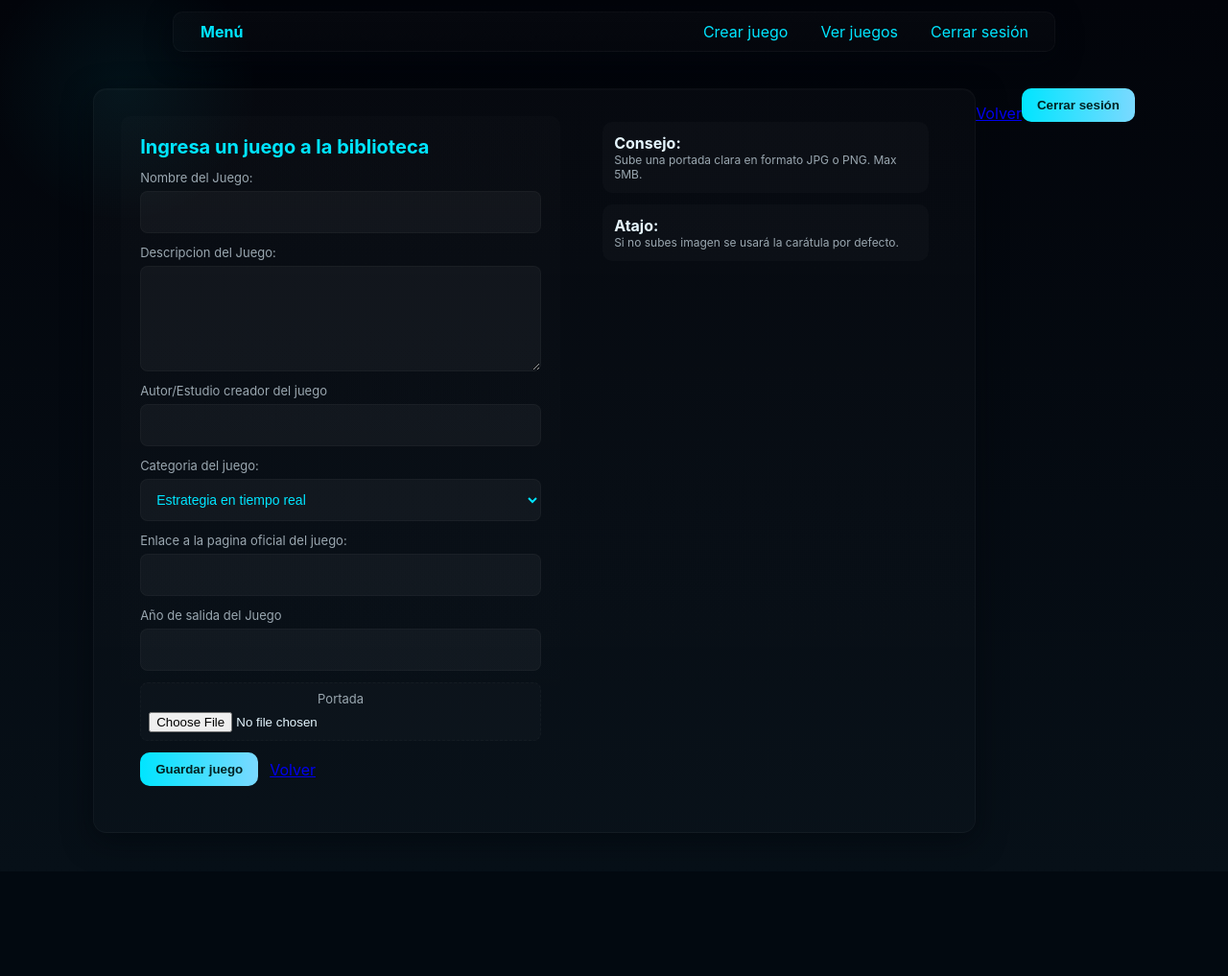
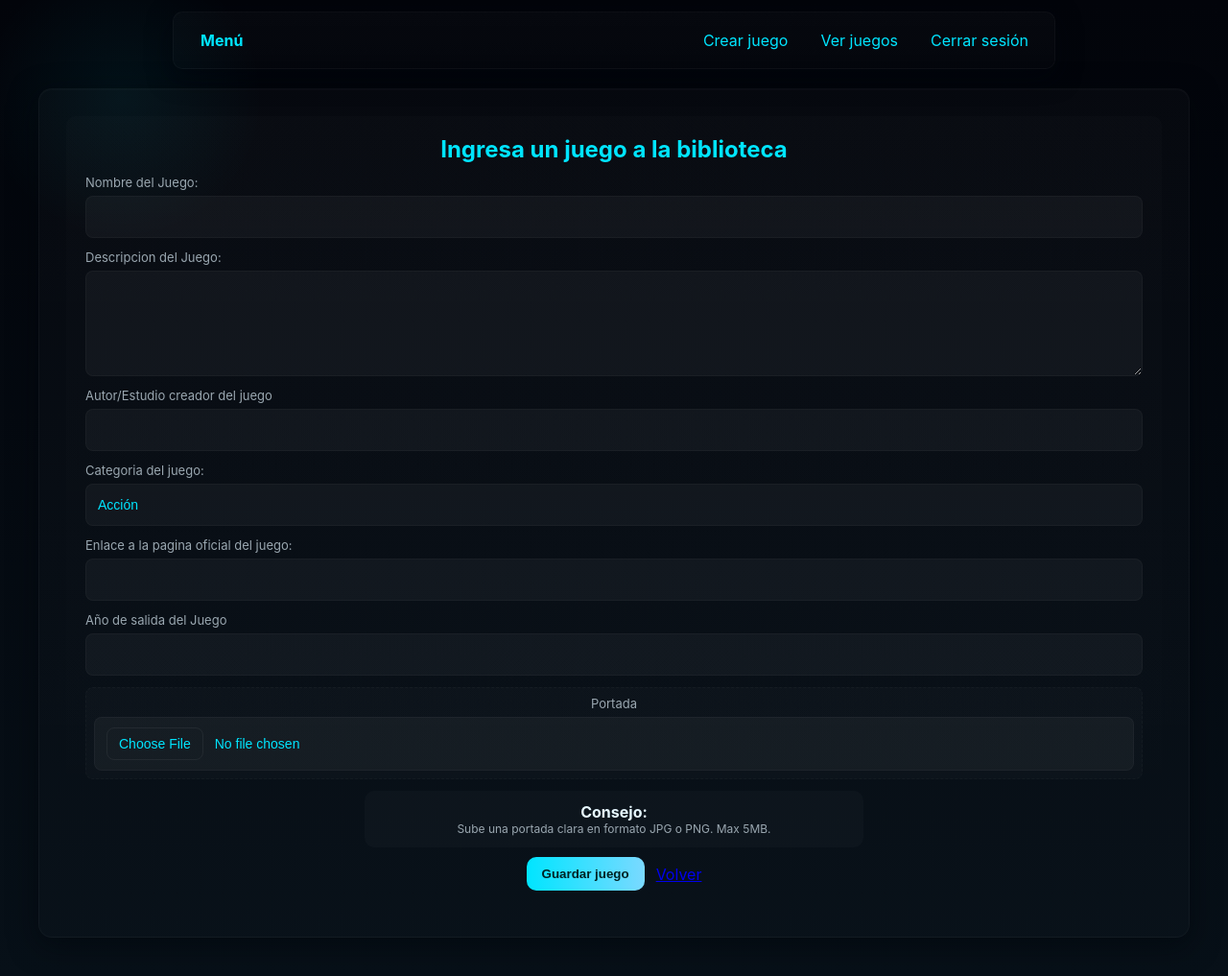
Before and after one commit to ElZorroGG/ActividadEvaluable1PHP, a PHP site: page /CreaBiblioteca.php in a window 1280 px wide. Shown: the whole page at 96% size. Before the commit the page ends 868 px from the top, so only its background shows below. Run offline with PHP 8.4, Linux system fonts and the light colour scheme; the visitor is signed in with stand-in values (Sample User, id 1).

Commit message:
arreglos css(Primo)

```diff
--- a/CreaBiblioteca.php
+++ b/CreaBiblioteca.php
@@ -50,10 +50,20 @@ unset($_SESSION["ErrorAñadirJuego"], $_SESSION["ExitoAñadirJuego"]);
                     <div class="form-row">
                         <label for="Categoria">Categoria del juego:</label>
                         <select id="Categoria" name="Categoria">
-                            <option value="RTS">Estrategia en tiempo real</option>
-                            <option value="Shooter">Shooter</option>
-                            <option value="Simulacion">Simulacion</option>
+                            <option value="Accion">Acción</option>
+                            <option value="Aventura">Aventura</option>
+                            <option value="RPG">RPG / Rol</option>
+                            <option value="Estrategia">Estrategia (RTS/TBS)</option>
+                            <option value="Shooter">Shooter / FPS</option>
+                            <option value="Simulacion">Simulación</option>
+                            <option value="Deportes">Deportes</option>
                             <option value="Carreras">Carreras</option>
+                            <option value="Puzzle">Puzzle / Rompecabezas</option>
+                            <option value="Indie">Indie</option>
+                            <option value="MMO">MMO / Multijugador masivo</option>
+                            <option value="Sandbox">Sandbox / Mundo abierto</option>
+                            <option value="Horror">Horror / Survival</option>
+                            <option value="EstrategiaTactica">Táctico / Estrategia por turnos</option>
                         </select>
                     </div>
 
@@ -72,6 +82,13 @@ unset($_SESSION["ErrorAñadirJuego"], $_SESSION["ExitoAñadirJuego"]);
                         <input id="Portada" name="Portada" type="file" accept="image/*">
                     </div>
 
+                    <div class="form-row consejo-row">
+                        <div class="card consejo-card">
+                            <strong>Consejo:</strong>
+                            <div class="small">Sube una portada clara en formato JPG o PNG. Max 5MB.</div>
+                        </div>
+                    </div>
+
                     <div class="actions">
                         <button type="submit">Guardar juego</button>
                         <a class="button secondary" href="Session.php">Volver</a>
@@ -80,34 +97,7 @@ unset($_SESSION["ErrorAñadirJuego"], $_SESSION["ExitoAñadirJuego"]);
                 </form>
             </div>
 
-            <aside class="side">
-                <div class="card">
-                    <strong>Consejo:</strong>
-                    <div class="small">Sube una portada clara en formato JPG o PNG. Max 5MB.</div>
+
                 </div>
-                <div class="card">
-                    <strong>Atajo:</strong>
-                    <div class="small">Si no subes imagen se usará la carátula por defecto.</div>
-                </div>
-            </aside>
-
-        </div>
-  <p><a href="Session.php">Volver</a></p>
-    <form action="logout.php" method="post" style="display:inline">
-    <button type="submit">Cerrar sesión</button>
-  </form>
 </body>
 </html>
-</body>
-
-
-
-
-
-
-
-
-
-
-
-</html>
--- a/Creabibliotecaphp.php
+++ b/Creabibliotecaphp.php
@@ -103,7 +103,6 @@ if ($url !== "") {
     }
 }
 
-
 try {
     $sql = "INSERT INTO bibliotecajuegos (user_id, titulo, descripcion, autor, caratula, categoria, url, anio) VALUES (:user_id, :titulo, :descripcion, :autor, :caratula, :categoria, :url, :anio)";
     $stmt = $conn->prepare($sql);
--- a/Estilo.css
+++ b/Estilo.css
@@ -27,14 +27,14 @@ body{
 
 .container{
     width:100%;
-    max-width:920px;
+    max-width:1200px;
     background: linear-gradient(180deg, rgba(255,255,255,0.02), rgba(255,255,255,0.01));
     border:1px solid rgba(255,255,255,0.03);
     border-radius:14px;
     padding:28px;
     box-shadow: 0 8px 30px rgba(2,6,12,0.6), inset 0 1px 0 rgba(255,255,255,0.02);
     display:grid;
-    grid-template-columns: 1fr 380px;
+    grid-template-columns: 1fr; /* single column container so games can expand */
     gap:24px;
 }
 
@@ -44,7 +44,7 @@ body{
     border-radius:10px;
 }
 
-h1{margin:0 0 12px 0;font-size:20px;color:var(--accent)}
+h1{margin:0 0 12px 0;font-size:24px;color:var(--accent);text-align:center}
 
 .form-row{display:flex;flex-direction:column;margin-bottom:12px}
 label{font-size:13px;color:var(--muted);margin-bottom:6px}
@@ -61,12 +61,18 @@ input[type='text'], input[type='email'], input[type='password'], input[type='num
 input::placeholder{color:rgba(154,167,176,0.45)}
 textarea{min-height:110px;resize:vertical}
 
-.actions{display:flex;gap:12px;align-items:center;margin-top:8px}
+.actions{display:flex;gap:12px;align-items:center;margin-top:8px;justify-content:center}
 button{background:linear-gradient(90deg,var(--accent), #7ad9ff);border:none;color:#022; padding:10px 16px;border-radius:10px;cursor:pointer;font-weight:600}
 button.secondary{background:transparent;border:1px solid rgba(255,255,255,0.06);color:var(--muted)}
 
 .side{padding:20px;display:flex;flex-direction:column;gap:12px;align-items:center;justify-content:center}
 .card{background:rgba(255,255,255,0.02);padding:12px;border-radius:10px;width:100%;text-align:center}
+
+/* consejo placement under Portada */
+.consejo-row{display:flex;justify-content:center;margin:10px 0;text-align:center}
+.consejo-card{max-width:520px;margin:0 auto;display:block;text-align:center;width:100%}
+/* make sure panel-level placement keeps it centered */
+.panel .consejo-row{width:100%;justify-content:center}
 
 .notice{padding:10px 12px;border-radius:8px;margin-bottom:12px}
 .error{background:linear-gradient(90deg,var(--danger), #ff7a8b);color:#fff}
@@ -80,6 +86,65 @@ button.secondary{background:transparent;border:1px solid rgba(255,255,255,0.06);
 
 /* Form tweaks */
 .file-input{padding:8px;border-radius:8px;background:rgba(255,255,255,0.02);border:1px dashed rgba(255,255,255,0.03);text-align:center}
+
+/* Make native file input visually match other inputs */
+.file-input input[type="file"]{
+    width:100%;
+    padding:10px 12px;
+    border-radius:8px;
+    border:1px solid rgba(255,255,255,0.03);
+    background:var(--glass);
+    color:var(--accent);
+    min-height:44px;
+    font-size:14px;
+    cursor:pointer;
+    display:inline-block;
+}
+
+/* WebKit/Blink file button */
+.file-input input[type="file"]::-webkit-file-upload-button{
+    background:transparent;
+    border:1px solid rgba(255,255,255,0.06);
+    color:var(--accent);
+    padding:8px 12px;
+    border-radius:8px;
+    margin-right:12px;
+    cursor:pointer;
+}
+
+/* Firefox file button */
+.file-input input[type="file"]::file-selector-button{
+    background:transparent;
+    border:1px solid rgba(255,255,255,0.06);
+    color:var(--accent);
+    padding:8px 12px;
+    border-radius:8px;
+    margin-right:12px;
+    cursor:pointer;
+}
+
+.file-input input[type="file"]:focus{outline:2px solid rgba(0,229,255,0.08);outline-offset:2px}
+
+/* Better-looking select dropdowns: use same glass background as other inputs */
+select{
+    -webkit-appearance: none;
+    -moz-appearance: none;
+    appearance: none;
+    background: var(--glass);
+    border:1px solid rgba(255,255,255,0.03);
+    color: var(--accent);
+    padding-right:36px; /* room for arrow */
+}
+
+/* Options: try to keep them dark and readable across browsers */
+select option{
+    background: #0b1114;
+    color: var(--accent);
+}
+
+select:focus{outline:2px solid rgba(0,229,255,0.08);outline-offset:2px}
+
+/* keep native select styling (we removed the JS custom-select to avoid conflicts) */
 
 /* Utility */
 .center{display:flex;align-items:center;justify-content:center}
--- a/Registro.php
+++ b/Registro.php
@@ -47,7 +47,7 @@ unset($_SESSION["Error"], $_SESSION["nombre"], $_SESSION["mail"], $_SESSION["con
 
       <div class="actions">
         <button type="submit">Validar</button>
-        <a class="button secondary" href="login.php">Volver</a>
+        <a class="menu-btn" href="login.php">Volver</a>
       </div>
     </form>
   </div>
```
Also changed, not shown: other parts of Estilo.css (+74 -9 lines), Session.php (+10 -6 lines), VerJuegosphp.php (+8 -5 lines), login.php (+11 -2 lines).
